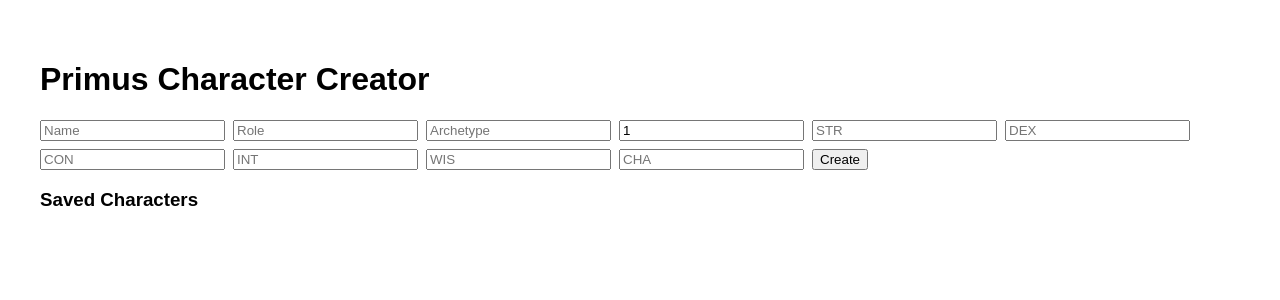
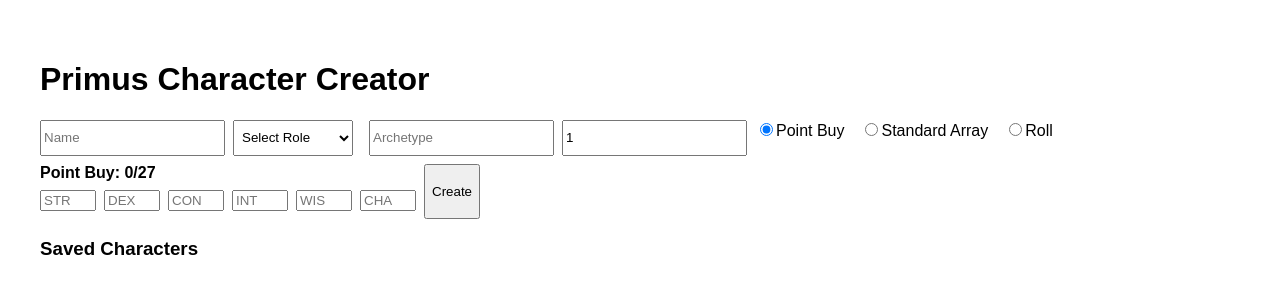
Before and after one commit to djsodope/project_ap, a React (Create React App) app in the folder client/: page / in a window 1280 px wide. Shown: the top 300 px of the page. Built offline with nearby package versions, Linux system fonts and the light colour scheme.

Commit message:
Remove node_modules from repo

```diff
--- a/client/src/App.js
+++ b/client/src/App.js
@@ -1,6 +1,26 @@
 import React, { useState, useRef } from 'react';
 import { useReactToPrint } from 'react-to-print';
 import CharacterSheet from './CharacterSheet';
+import PointBuy from './components/PointBuy';
+
+const STANDARD_ARRAY = [15, 14, 13, 12, 10, 8];
+const STAT_KEYS = ['str', 'dex', 'con', 'int', 'wis', 'cha'];
+
+const CLASS_OPTIONS = [
+  { value: '', label: 'Select Class' },
+  { value: 'warrior', label: 'Warrior' },
+  { value: 'mage', label: 'Mage' },
+  { value: 'rogue', label: 'Rogue' },
+  { value: 'cleric', label: 'Cleric' },
+  // Add more classes as needed
+];
+
+const ROLE_OPTIONS = [
+  { value: '', label: 'Select Role' },
+  { value: 'dps', label: 'DPS' },
+  { value: 'tank', label: 'Tank' },
+  { value: 'support', label: 'Support' },
+];
 
 function App() {
   const [form, setForm] = useState({
@@ -34,6 +54,7 @@ function App() {
 
   const [characters, setCharacters] = useState([]);
   const [selectedCharacter, setSelectedCharacter] = useState(null);
+  const [statMethod, setStatMethod] = useState('pointbuy'); // 'pointbuy' or 'standard'
   const sheetRef = useRef();
 
   const handleChange = (e) => {
@@ -98,25 +119,158 @@ function App() {
     }, 100);
   };
 
+  // Move pointBuyCost here so you can use it for the Create button
+  const pointBuyCost = (score) => {
+    if (!score || isNaN(score)) return 0;
+    if (score < 8) return 0;
+    if (score === 8) return 0;
+    if (score === 9) return 1;
+    if (score === 10) return 2;
+    if (score === 11) return 3;
+    if (score === 12) return 4;
+    if (score === 13) return 5;
+    if (score === 14) return 7;
+    if (score === 15) return 9;
+    return Infinity;
+  };
+
+  // Handler for switching stat method
+  const handleStatMethodChange = (e) => {
+    const method = e.target.value;
+    setStatMethod(method);
+    if (method === 'standard') {
+      setForm(prev => ({
+        ...prev,
+        stats: STAT_KEYS.reduce((acc, key, i) => ({ ...acc, [key]: STANDARD_ARRAY[i] }), {})
+      }));
+    } else if (method === 'pointbuy') {
+      setForm(prev => ({
+        ...prev,
+        stats: STAT_KEYS.reduce((acc, key) => ({ ...acc, [key]: 8 }), {})
+      }));
+    } else if (method === 'rolling') {
+      setForm(prev => ({
+        ...prev,
+        stats: rollStats()
+      }));
+    }
+  };
+
+  function rollStat() {
+    const rolls = Array.from({ length: 4 }, () => Math.floor(Math.random() * 6) + 1);
+    rolls.sort((a, b) => b - a); // Descending
+    return rolls[0] + rolls[1] + rolls[2]; // Sum top 3
+  }
+
+  function rollStats() {
+    return STAT_KEYS.reduce((acc, key) => ({ ...acc, [key]: rollStat() }), {});
+  }
+
   return (
     <div style={{ padding: '2rem', fontFamily: 'sans-serif' }}>
       <h1>Primus Character Creator</h1>
 
       <div style={{ display: 'flex', flexWrap: 'wrap', gap: '0.5rem', marginBottom: '1rem' }}>
         <input name="name" value={form.name} onChange={handleChange} placeholder="Name" />
-        <input name="role" value={form.role} onChange={handleChange} placeholder="Role" />
+        <select
+          name="role"
+          value={form.role}
+          onChange={handleChange}
+          style={{ minWidth: 120, padding: '0.25rem', marginRight: '0.5rem' }}
+        >
+          {ROLE_OPTIONS.map(opt => (
+            <option key={opt.value} value={opt.value}>{opt.label}</option>
+          ))}
+        </select>
         <input name="archetype" value={form.archetype} onChange={handleChange} placeholder="Archetype" />
         <input name="level" type="number" value={form.level} onChange={handleChange} placeholder="Level" />
 
-        {/* Optional: stat inputs */}
-        <input name="str" value={form.stats.str} onChange={handleChange} placeholder="STR" />
-        <input name="dex" value={form.stats.dex} onChange={handleChange} placeholder="DEX" />
-        <input name="con" value={form.stats.con} onChange={handleChange} placeholder="CON" />
-        <input name="int" value={form.stats.int} onChange={handleChange} placeholder="INT" />
-        <input name="wis" value={form.stats.wis} onChange={handleChange} placeholder="WIS" />
-        <input name="cha" value={form.stats.cha} onChange={handleChange} placeholder="CHA" />
+        <div style={{ marginBottom: '1rem' }}>
+          <label>
+            <input
+              type="radio"
+              value="pointbuy"
+              checked={statMethod === 'pointbuy'}
+              onChange={handleStatMethodChange}
+            />
+            Point Buy
+          </label>
+          <label style={{ marginLeft: '1rem' }}>
+            <input
+              type="radio"
+              value="standard"
+              checked={statMethod === 'standard'}
+              onChange={handleStatMethodChange}
+            />
+            Standard Array
+          </label>
+          <label style={{ marginLeft: '1rem' }}>
+            <input
+              type="radio"
+              value="rolling"
+              checked={statMethod === 'rolling'}
+              onChange={handleStatMethodChange}
+            />
+            Roll
+          </label>
+        </div>
 
-        <button onClick={submitCharacter}>Create</button>
+        {statMethod === 'pointbuy' ? (
+          <PointBuy
+            stats={form.stats}
+            onChange={(newStats) => setForm(prev => ({ ...prev, stats: newStats }))}
+            maxPoints={27}
+          />
+        ) : statMethod === 'standard' ? (
+          <div style={{ display: 'flex', gap: '0.5rem', margin: '0.5rem 0' }}>
+            {STAT_KEYS.map((stat, i) => (
+              <div key={stat}>
+                <label>{stat.toUpperCase()}</label>
+                <input
+                  type="number"
+                  value={form.stats[stat]}
+                  readOnly
+                  style={{ width: 40, textAlign: 'center', background: '#eee' }}
+                />
+              </div>
+            ))}
+            <div style={{ marginLeft: '1rem', fontWeight: 'bold' }}>
+              Standard Array: {STANDARD_ARRAY.join(', ')}
+            </div>
+          </div>
+        ) : (
+          <div style={{ display: 'flex', gap: '0.5rem', margin: '0.5rem 0', alignItems: 'center' }}>
+            {STAT_KEYS.map((stat) => (
+              <div key={stat}>
+                <label>{stat.toUpperCase()}</label>
+                <input
+                  type="number"
+                  value={form.stats[stat]}
+                  readOnly
+                  style={{ width: 40, textAlign: 'center', background: '#eee' }}
+                />
+              </div>
+            ))}
+            <button
+              type="button"
+              style={{ marginLeft: '1rem' }}
+              onClick={() => setForm(prev => ({ ...prev, stats: rollStats() }))}
+            >
+              Re-roll
+            </button>
+          </div>
+        )}
+
+        <button
+          onClick={submitCharacter}
+          disabled={
+            statMethod === 'pointbuy'
+              ? Object.values(form.stats).reduce((sum, val) => sum + pointBuyCost(Number(val)), 0) > 27
+              : false
+          }
+        >
+          Create
+        </button>
       </div>
 
       <h3>Saved Characters</h3>
--- /dev/null
+++ b/client/src/components/PointBuy.js
@@ -0,0 +1,67 @@
+import React from 'react';
+
+// D&D 5e point buy cost table
+const pointBuyCost = (score) => {
+  if (!score || isNaN(score)) return 0;
+  if (score < 8) return 0;
+  if (score === 8) return 0;
+  if (score === 9) return 1;
+  if (score === 10) return 2;
+  if (score === 11) return 3;
+  if (score === 12) return 4;
+  if (score === 13) return 5;
+  if (score === 14) return 7;
+  if (score === 15) return 9;
+  return Infinity;
+};
+
+export default function PointBuy({ stats, onChange, maxPoints = 18 }) {
+  const totalPoints = Object.values(stats).reduce(
+    (sum, val) => sum + pointBuyCost(Number(val)), 0
+  );
+  const overLimit = totalPoints > maxPoints;
+
+  const handleStatChange = (e) => {
+    const { name, value } = e.target;
+    let newVal = Number(value);
+    if (newVal < 8) newVal = 8;
+    if (newVal > 15) newVal = 15;
+
+    const previewStats = { ...stats, [name]: newVal };
+    const previewTotal = Object.values(previewStats).reduce(
+      (sum, val) => sum + pointBuyCost(Number(val)), 0
+    );
+
+    // Only allow if not over limit or if lowering stat
+    if (previewTotal <= maxPoints || newVal < stats[name]) {
+      onChange({ ...stats, [name]: newVal });
+    }
+  };
+
+  return (
+    <div>
+      <div>
+        <strong>Point Buy: {totalPoints}/{maxPoints}</strong>
+        {overLimit && (
+          <span style={{ color: 'red', marginLeft: '1rem' }}>
+            Over the {maxPoints}-point limit!
+          </span>
+        )}
+      </div>
+      <div style={{ display: 'flex', gap: '0.5rem', margin: '0.5rem 0' }}>
+        {Object.keys(stats).map((stat) => (
+          <input
+            key={stat}
+            name={stat}
+            type="number"
+            min={8}
+            max={15}
+            value={stats[stat]}
+            onChange={handleStatChange}
+            placeholder={stat.toUpperCase()}
+          />
+        ))}
+      </div>
+    </div>
+  );
+}
```
